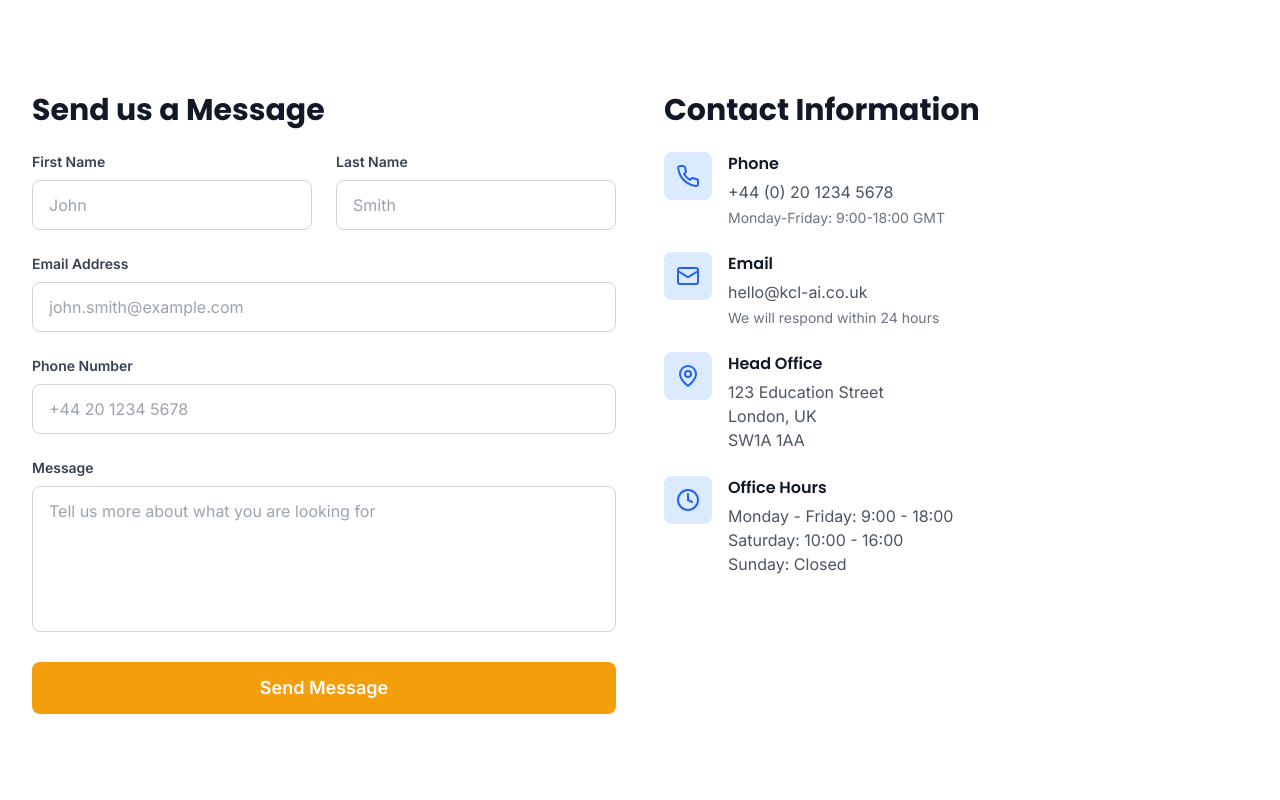
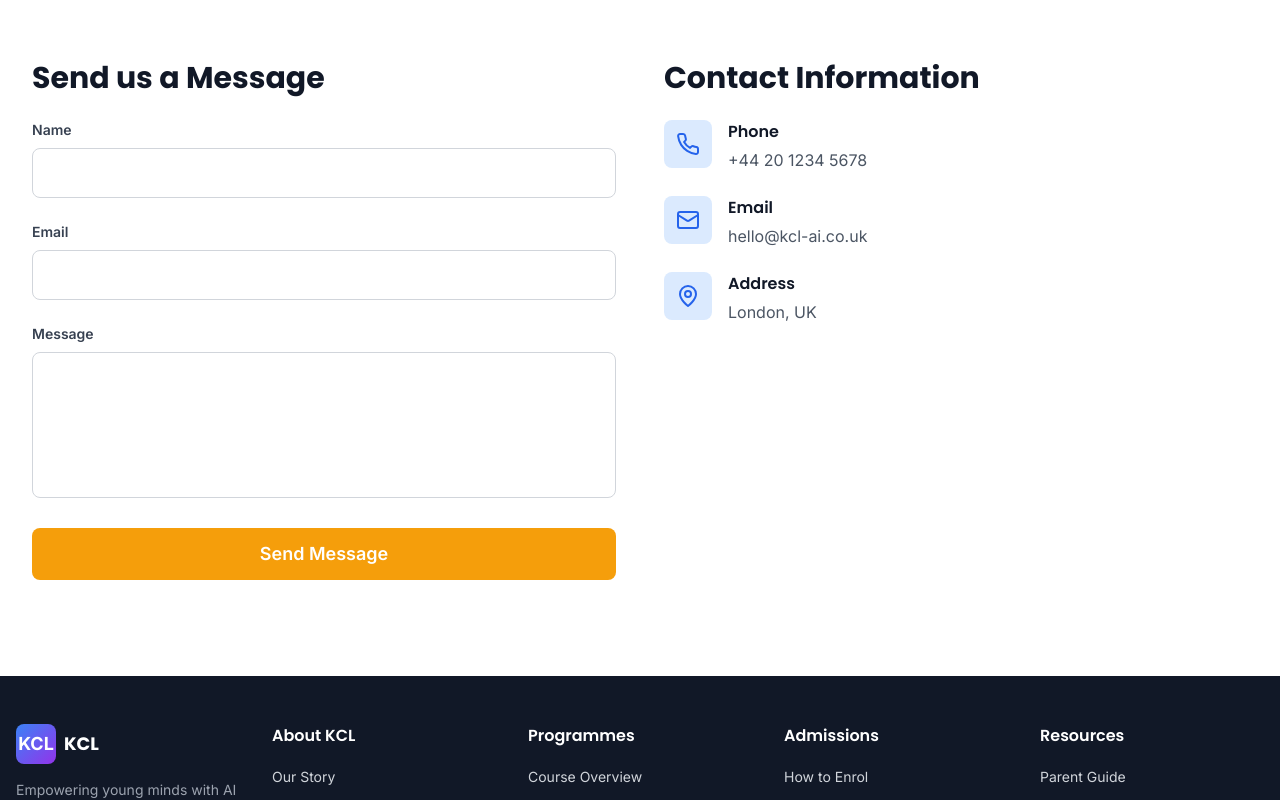
Before and after one commit to Baiyu19951014/baiyu, a Next.js app: page /en/contact in a window 1280 px wide. Shown: the part 440-1240 px from the top of the page. Built offline with nearby package versions, Linux system fonts and the light colour scheme.

Commit message:
fix: 超级简化 contact 页面,移除所有复杂内容

```diff
--- a/app/[locale]/contact/page.tsx
+++ b/app/[locale]/contact/page.tsx
@@ -6,7 +6,7 @@ export async function generateMetadata({ params: { locale } }: { params: { local
 
   return {
     title: `${t('contact')} - KCL`,
-    description: 'Get in touch with KCL. Contact us for inquiries, book a trial class, or visit our learning centres.',
+    description: 'Contact KCL for inquiries and information',
   };
 }
 
@@ -19,7 +19,7 @@ export default function ContactPage({ params: { locale } }: { params: { locale:
             Get in Touch
           </h1>
           <p className="text-xl md:text-2xl max-w-3xl mx-auto opacity-90">
-            We are here to answer your questions and help you start your child AI learning journey
+            Contact us for more information
           </p>
         </div>
       </section>
@@ -32,59 +32,29 @@ export default function ContactPage({ params: { locale } }: { params: { locale:
                 Send us a Message
               </h2>
               <form className="space-y-6">
-                <div className="grid md:grid-cols-2 gap-6">
                 <div>
-                    <label htmlFor="firstName" className="block text-sm font-semibold text-gray-700 mb-2">
-                      First Name
+                  <label htmlFor="name" className="block text-sm font-semibold text-gray-700 mb-2">
+                    Name
                   </label>
                   <input
                     type="text"
-                      id="firstName"
-                      name="firstName"
+                    id="name"
+                    name="name"
                     required
-                      className="w-full px-4 py-3 border border-gray-300 rounded-lg focus:ring-2 focus:ring-primary-500 focus:border-transparent transition-all"
-                      placeholder="John"
+                    className="w-full px-4 py-3 border border-gray-300 rounded-lg"
                   />
-                  </div>
-                  <div>
-                    <label htmlFor="lastName" className="block text-sm font-semibold text-gray-700 mb-2">
-                      Last Name
-                    </label>
-                    <input
-                      type="text"
-                      id="lastName"
-                      name="lastName"
-                      required
-                      className="w-full px-4 py-3 border border-gray-300 rounded-lg focus:ring-2 focus:ring-primary-500 focus:border-transparent transition-all"
-                      placeholder="Smith"
-                    />
-                  </div>
                 </div>
 
                 <div>
                   <label htmlFor="email" className="block text-sm font-semibold text-gray-700 mb-2">
-                    Email Address
+                    Email
                   </label>
                   <input
                     type="email"
                     id="email"
                     name="email"
                     required
-                    className="w-full px-4 py-3 border border-gray-300 rounded-lg focus:ring-2 focus:ring-primary-500 focus:border-transparent transition-all"
-                    placeholder="john.smith@example.com"
-                  />
-                </div>
-
-                <div>
-                  <label htmlFor="phone" className="block text-sm font-semibold text-gray-700 mb-2">
-                    Phone Number
-                  </label>
-                  <input
-                    type="tel"
-                    id="phone"
-                    name="phone"
-                    className="w-full px-4 py-3 border border-gray-300 rounded-lg focus:ring-2 focus:ring-primary-500 focus:border-transparent transition-all"
-                    placeholder="+44 20 1234 5678"
+                    className="w-full px-4 py-3 border border-gray-300 rounded-lg"
                   />
                 </div>
 
@@ -97,8 +67,7 @@ export default function ContactPage({ params: { locale } }: { params: { locale:
                     name="message"
                     required
                     rows={5}
-                    className="w-full px-4 py-3 border border-gray-300 rounded-lg focus:ring-2 focus:ring-primary-500 focus:border-transparent transition-all resize-none"
-                    placeholder="Tell us more about what you are looking for"
+                    className="w-full px-4 py-3 border border-gray-300 rounded-lg resize-none"
                   ></textarea>
                 </div>
 
@@ -116,56 +85,34 @@ export default function ContactPage({ params: { locale } }: { params: { locale:
                 Contact Information
               </h2>
 
-              <div className="space-y-6 mb-8">
+              <div className="space-y-6">
                 <div className="flex items-start space-x-4">
-                  <div className="w-12 h-12 bg-primary-100 rounded-lg flex items-center justify-center flex-shrink-0">
+                  <div className="w-12 h-12 bg-primary-100 rounded-lg flex items-center justify-center">
                     <Phone className="text-primary-600" size={24} />
                   </div>
                   <div>
                     <h3 className="font-semibold text-gray-900 mb-1">Phone</h3>
-                    <p className="text-gray-600">+44 (0) 20 1234 5678</p>
-                    <p className="text-sm text-gray-500 mt-1">Monday-Friday: 9:00-18:00 GMT</p>
+                    <p className="text-gray-600">+44 20 1234 5678</p>
                   </div>
                 </div>
 
                 <div className="flex items-start space-x-4">
-                  <div className="w-12 h-12 bg-primary-100 rounded-lg flex items-center justify-center flex-shrink-0">
+                  <div className="w-12 h-12 bg-primary-100 rounded-lg flex items-center justify-center">
                     <Mail className="text-primary-600" size={24} />
                   </div>
                   <div>
                     <h3 className="font-semibold text-gray-900 mb-1">Email</h3>
                     <p className="text-gray-600">hello@kcl-ai.co.uk</p>
-                    <p className="text-sm text-gray-500 mt-1">We will respond within 24 hours</p>
                   </div>
                 </div>
 
                 <div className="flex items-start space-x-4">
-                  <div className="w-12 h-12 bg-primary-100 rounded-lg flex items-center justify-center flex-shrink-0">
+                  <div className="w-12 h-12 bg-primary-100 rounded-lg flex items-center justify-center">
                     <MapPin className="text-primary-600" size={24} />
                   </div>
                   <div>
-                    <h3 className="font-semibold text-gray-900 mb-1">Head Office</h3>
-                    <p className="text-gray-600">
-                      123 Education Street
-                    </p>
-                    <p className="text-gray-600">
-                      London, UK
-                    </p>
-                    <p className="text-gray-600">
-                      SW1A 1AA
-                    </p>
-                  </div>
-                </div>
-
-                <div className="flex items-start space-x-4">
-                  <div className="w-12 h-12 bg-primary-100 rounded-lg flex items-center justify-center flex-shrink-0">
-                    <Clock className="text-primary-600" size={24} />
-                  </div>
-                  <div>
-                    <h3 className="font-semibold text-gray-900 mb-1">Office Hours</h3>
-                    <p className="text-gray-600">Monday - Friday: 9:00 - 18:00</p>
-                    <p className="text-gray-600">Saturday: 10:00 - 16:00</p>
-                    <p className="text-gray-600">Sunday: Closed</p>
+                    <h3 className="font-semibold text-gray-900 mb-1">Address</h3>
+                    <p className="text-gray-600">London, UK</p>
                   </div>
                 </div>
               </div>
@@ -173,16 +120,6 @@ export default function ContactPage({ params: { locale } }: { params: { locale:
           </div>
         </div>
       </section>
-
-      <section className="h-96 bg-gray-200">
-        <div className="w-full h-full flex items-center justify-center text-gray-500">
-          <div className="text-center">
-            <MapPin size={48} className="mx-auto mb-4" />
-            <p className="text-lg font-semibold">Interactive Map Coming Soon</p>
-            <p className="text-sm">View all our UK learning centre locations</p>
-          </div>
-        </div>
-      </section>
     </div>
   );
 }
```
Also changed, not shown: 1 other file (tests, documents, lock files or other folders). Lines whose indentation alone changed are shown as unchanged.
